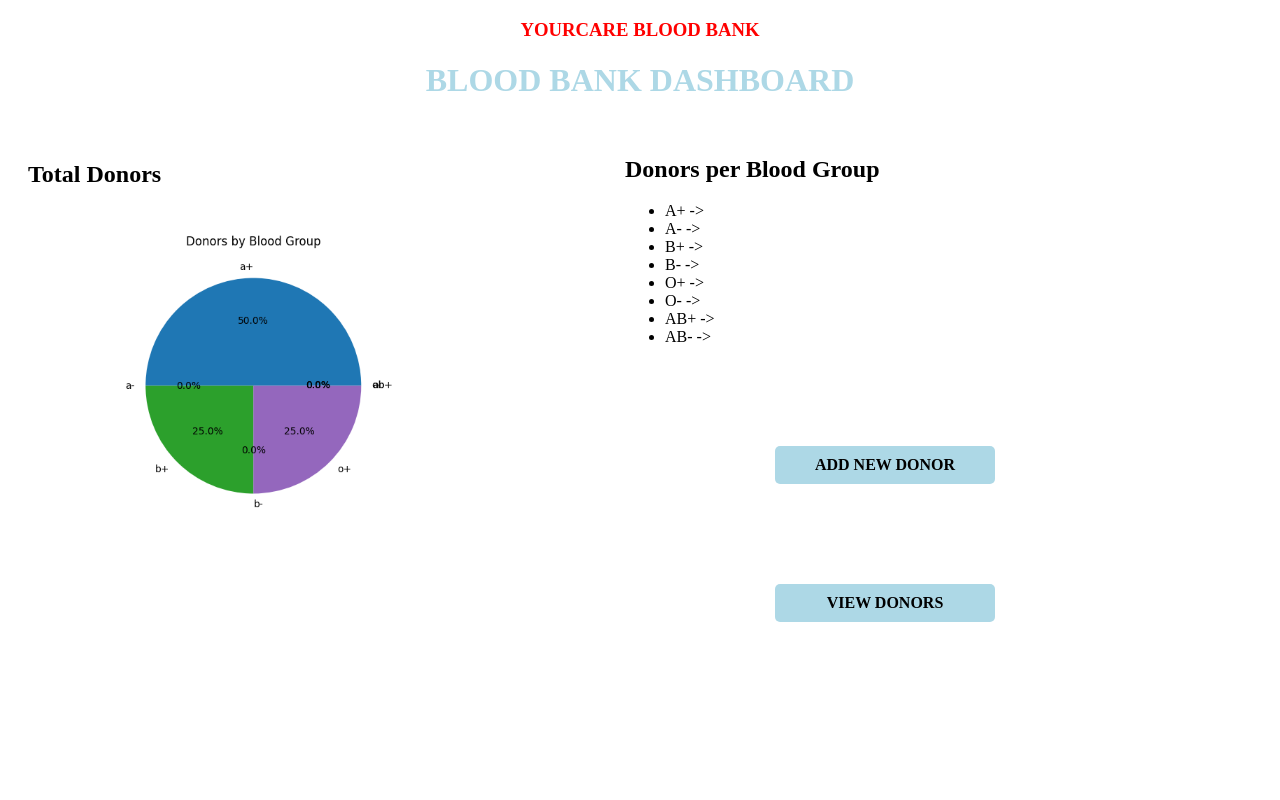
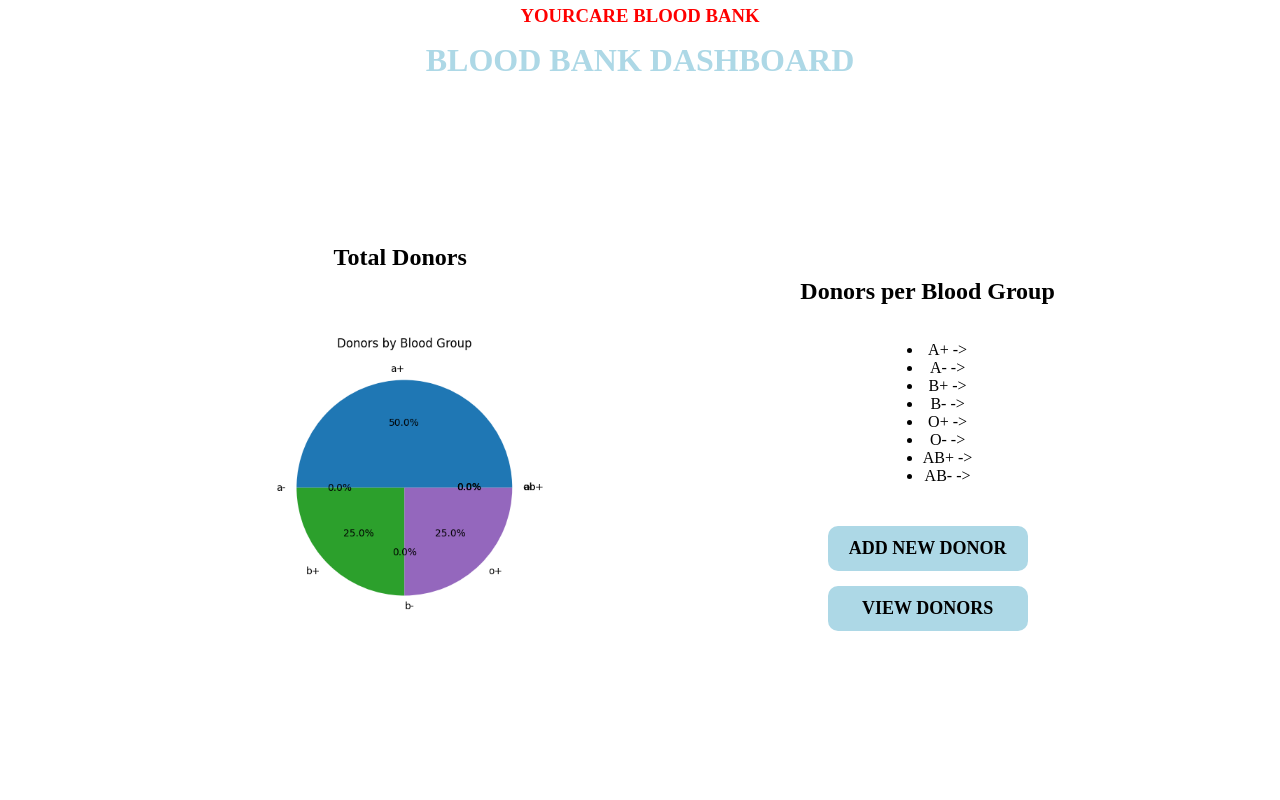
Before and after one commit to prachis-30/BloodBank, a Flask app: template templates/dashboard.html in a window 1280 px wide. Run offline with Flask 3, Linux system fonts and the light colour scheme; the template is opened without the code that fills it, so the values that code supplies are empty.

Commit message:
update dashboard.html

```diff
--- a/templates/dashboard.html
+++ b/templates/dashboard.html
@@ -5,61 +5,78 @@
     <meta name="viewport" content="width=device-width, initial-scale=1.0">
     <title>Dashboard</title>
     <style>
-        h1{
+    body {
+        margin: 0;
+        padding: 0;
+        height: 100vh;
+        overflow: hidden;  /* No scrollbars */
+        display: flex;
+        flex-direction: column;
+        background: white;
+    }
+
+    h1 {
         color: lightblue;
+        margin: 10px 0;
     }
-        h3{
-            color:red;
+
+    h3 {
+        color: red;
+        margin: 5px 0;
     }
-        .main{
-            width: 100%;
+
+    .main {
+        flex: 1;
+        display: flex;
+        justify-content: space-evenly;
+        align-items: center; /* Center vertically */
+        padding: 0;
+        margin: 0;
     }
-        .tot{
-            width: 35%;
-            float: left;
-            padding: 15px;
-            margin: 5px;
-        }
-        .grpdata{
-            width: 50%;
-            float: right;
-            padding: 10px;
-            margin: 5px;
-        }
-        .links{
-            margin-top: 5px;
-        }
-        .button1{
-            width: 200px;
-            background-color: lightblue;
-            display: block;
-            margin-left: 150px;
-            align-items: center;
-        }
-        .button2{
-            width: 200px;
-            background-color: lightblue;
-            display: block;
-            margin-left: 150px;
-            align-items: center;
-        }
-        a{
-            width : 50%;
-            display: block;
-            color: black;
-            padding: 10px;
-            margin-top: 100px;
-            border-radius: 5px;
+
+    .tot, .grpdata {
+        height: 80%;
+        display: flex;
+        flex-direction: column;
+        justify-content: center;   /* vertical center */
+        align-items: center;       /* horizontal center */
         text-align: center;
     }
-        a:link{
+
+    .links {
+        margin-top: 25px;
+        display: flex;
+        flex-direction: column;
+        gap: 15px;
+        align-items: center; /* center buttons */
+    }
+
+    .button1, .button2 {
+        width: 200px;
+        height: 45px;
+        background-color: lightblue;
+        border-radius: 10px;
+        display: flex;
+        justify-content: center;
+        align-items: center;
+        cursor: pointer;
+    }
+
+    a {
         text-decoration: none;
+        color: black;
         font-weight: bold;
+        font-size: 18px;
+        width: 100%;
+        display: block;
+        text-align: center;
     }
-        a:hover{
-            font-size: large;
+
+    a:hover {
+        transform: scale(1.05);
     }
 </style>
+
 </head>
 <body>
     <h3 align="center">YOURCARE BLOOD BANK</h3>
```
Lines whose indentation alone changed are shown as unchanged.
